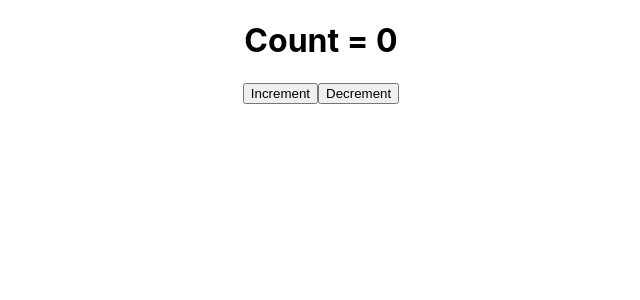
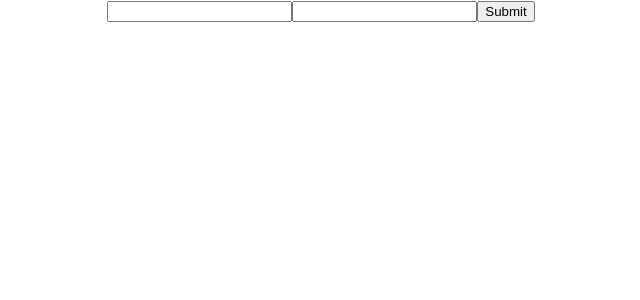
Before and after one commit to deepak252/Reactjs-Tutorial, a React (Create React App) app: page / in a window 1280 px wide. Shown: the top 300 px of the page, without its empty margins (319-959 px from the left). Built offline with nearby package versions, Linux system fonts and the light colour scheme.

Commit message:
Custom hook - input text

```diff
--- a/src/App.js
+++ b/src/App.js
@@ -1,10 +1,12 @@
 import "./App.css";
 import DocTitle from "./components/DocTitle";
+import UserForm from "./components/UserForm";
 
 function App() {
     return (
         <div className="App">
-            <DocTitle />
+            {/* <DocTitle /> */}
+            <UserForm />
         </div>
     );
 }
--- /dev/null
+++ b/src/components/UserForm.js
@@ -0,0 +1,30 @@
+import React from "react";
+import { useInput } from "../hooks/useInput";
+
+function UserForm() {
+    const [firstName, bindFirstName, resetFirstName] = useInput('');
+    const [lastName, bindLastName, resetLastName] = useInput('');
+
+    const submit = (e)=>{
+        e.preventDefault();
+        alert(`Hello ${firstName} ${lastName}`)
+        resetFirstName();
+        resetLastName();
+    }
+
+    return (
+        <form>
+            <input
+                type = 'text'
+                {...bindFirstName}
+            />
+            <input
+                type = 'text'
+                {...bindLastName}
+            />
+            <input type='submit' onClick={submit}/>
+        </form>
+    );
+}
+
+export default UserForm;
--- /dev/null
+++ b/src/hooks/useInput.js
@@ -0,0 +1,14 @@
+import { useState } from "react"
+
+
+export const useInput = (initialValue = "")=>{
+    const [value,setValue] = useState(initialValue);
+
+    const reset =()=> setValue(initialValue);
+
+    const bind = {
+        value,
+        onChange : e=>setValue(e.target.value)
+    }
+    return [value,bind,reset];
+}
```
